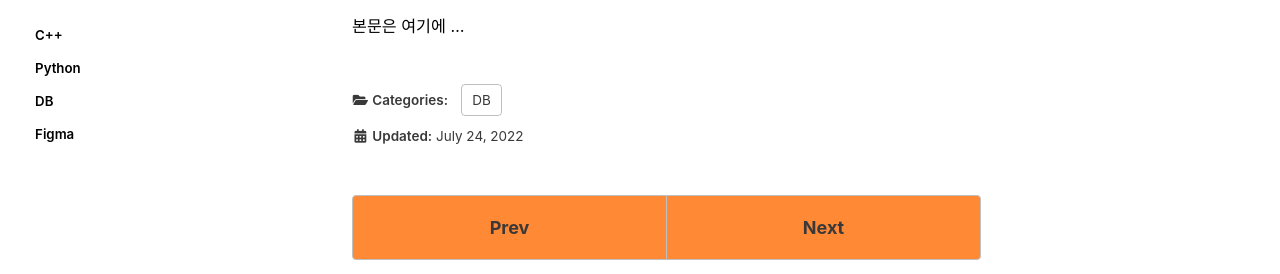
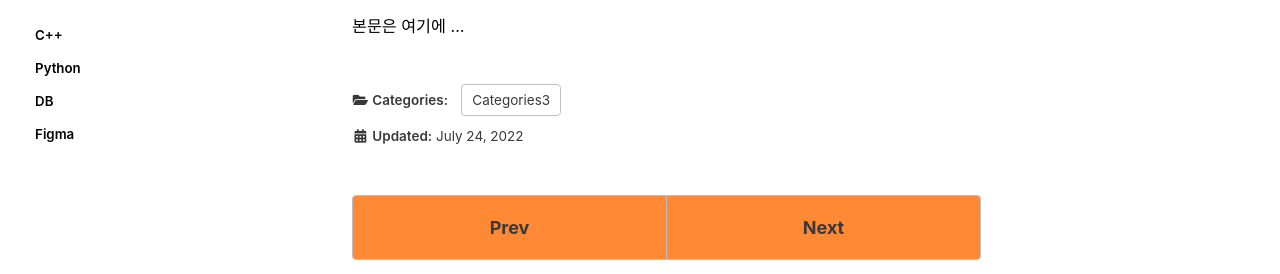
Before and after one commit to Lrozlo/Lrozlo.github.io, a Jekyll site: the page built from _posts/2022-07-24-categories-post-name-here-2.md, in a window 1280 px wide and 900 px high. Shown: the part 289-563 px from the top of the window. Built offline with Jekyll 4.4.1, drawn with Linux system fonts in a browser that asks for light colours; cached includes are drawn as plain includes; some web fonts are replaced; comment, search, counter and statistics services are not loaded.

Commit message:
Update 2022-07-24-categories-post-name-here-2.md

```diff
--- a/_posts/2022-07-24-categories-post-name-here-2.md
+++ b/_posts/2022-07-24-categories-post-name-here-2.md
@@ -3,7 +3,7 @@ title: "[포스팅 예시] 이곳에 제목을 입력하세요"
 excerpt: "본문의 주요 내용을 여기에 입력하세요"
 
 categories:
-  - DB
+  - Categories3
 tags:
   - [tag1, tag2]
 
```
